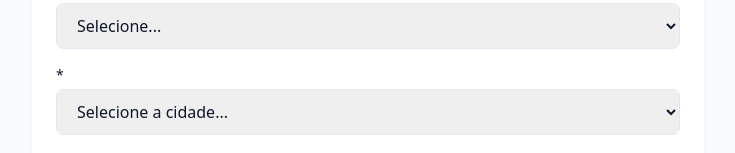
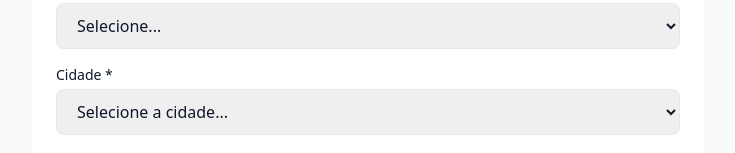
Before and after one commit to oswaldodeal/angolalab-restaurants, a Next.js app: page /pt/restaurantes/registar in a window 1280 px wide. Shown: the part 1021-1174 px from the top of the page, without its empty margins (272-1007 px from the left). Built offline with nearby package versions, Linux system fonts and the light colour scheme.

Commit message:
Update page.tsx

```diff
--- a/app/pt/restaurantes/registar/page.tsx
+++ b/app/pt/restaurantes/registar/page.tsx
@@ -57,6 +57,7 @@ export default function RegisterRestaurantPage() {
                   placeholder="Seu nome completo"
                 />
               </div>
+
               <div>
                 <label className="block text-sm font-medium mb-1">{t.submit.email} *</label>
                 <input
@@ -66,6 +67,7 @@ export default function RegisterRestaurantPage() {
                   placeholder="seu@email.com"
                 />
               </div>
+
               <div>
                 <label className="block text-sm font-medium mb-1">{t.submit.phone} *</label>
                 <div className="flex gap-3">
@@ -83,6 +85,7 @@ export default function RegisterRestaurantPage() {
                   </button>
                 </div>
               </div>
+
               <div>
                 <label className="block text-sm font-medium mb-1">Código de Verificação</label>
                 <input
@@ -91,6 +94,7 @@ export default function RegisterRestaurantPage() {
                   placeholder="Digite o código recebido"
                 />
               </div>
+
               <div>
                 <label className="block text-sm font-medium mb-1">{t.submit.password} *</label>
                 <input
@@ -100,6 +104,7 @@ export default function RegisterRestaurantPage() {
                   placeholder="Crie uma palavra-passe"
                 />
               </div>
+
               <div>
                 <label className="block text-sm font-medium mb-1">🪪 {t.submit.idPhoto} *</label>
                 <input
@@ -126,6 +131,7 @@ export default function RegisterRestaurantPage() {
                   placeholder="Nome do estabelecimento"
                 />
               </div>
+
               <div>
                 <label className="block text-sm font-medium mb-1">{t.submit.cuisineType} *</label>
                 <select
@@ -138,8 +144,10 @@ export default function RegisterRestaurantPage() {
                   ))}
                 </select>
               </div>
+
               <div>
-                <label className="block text-sm font-medium mb-1">{t.submit.city} *</label>
+                {/* ✅ FIXED: Use plain text instead of missing t.submit.city */}
+                <label className="block text-sm font-medium mb-1">Cidade *</label>
                 <select
                   required
                   className="w-full px-4 py-2.5 border border-slate-200 rounded-lg focus:outline-none focus:ring-2 focus:ring-emerald-500"
@@ -150,6 +158,7 @@ export default function RegisterRestaurantPage() {
                   ))}
                 </select>
               </div>
+
               <div>
                 <label className="block text-sm font-medium mb-1">{t.submit.fullAddress} *</label>
                 <input
@@ -159,6 +168,7 @@ export default function RegisterRestaurantPage() {
                   placeholder="Rua, Bairro, Município"
                 />
               </div>
+
               <div>
                 <label className="block text-sm font-medium mb-1">{t.submit.openingHours}</label>
                 <input
@@ -167,6 +177,7 @@ export default function RegisterRestaurantPage() {
                   placeholder="Ex: Seg–Dom: 08h00 – 23h00"
                 />
               </div>
+
               <div>
                 <label className="block text-sm font-medium mb-1">📖 {t.submit.menuUpload}</label>
                 <input
@@ -175,6 +186,7 @@ export default function RegisterRestaurantPage() {
                   className="w-full px-4 py-2.5 border border-slate-200 rounded-lg"
                 />
               </div>
+
               <div>
                 <label className="block text-sm font-medium mb-1">📷 {t.submit.restaurantPhotos}</label>
                 <input
```
